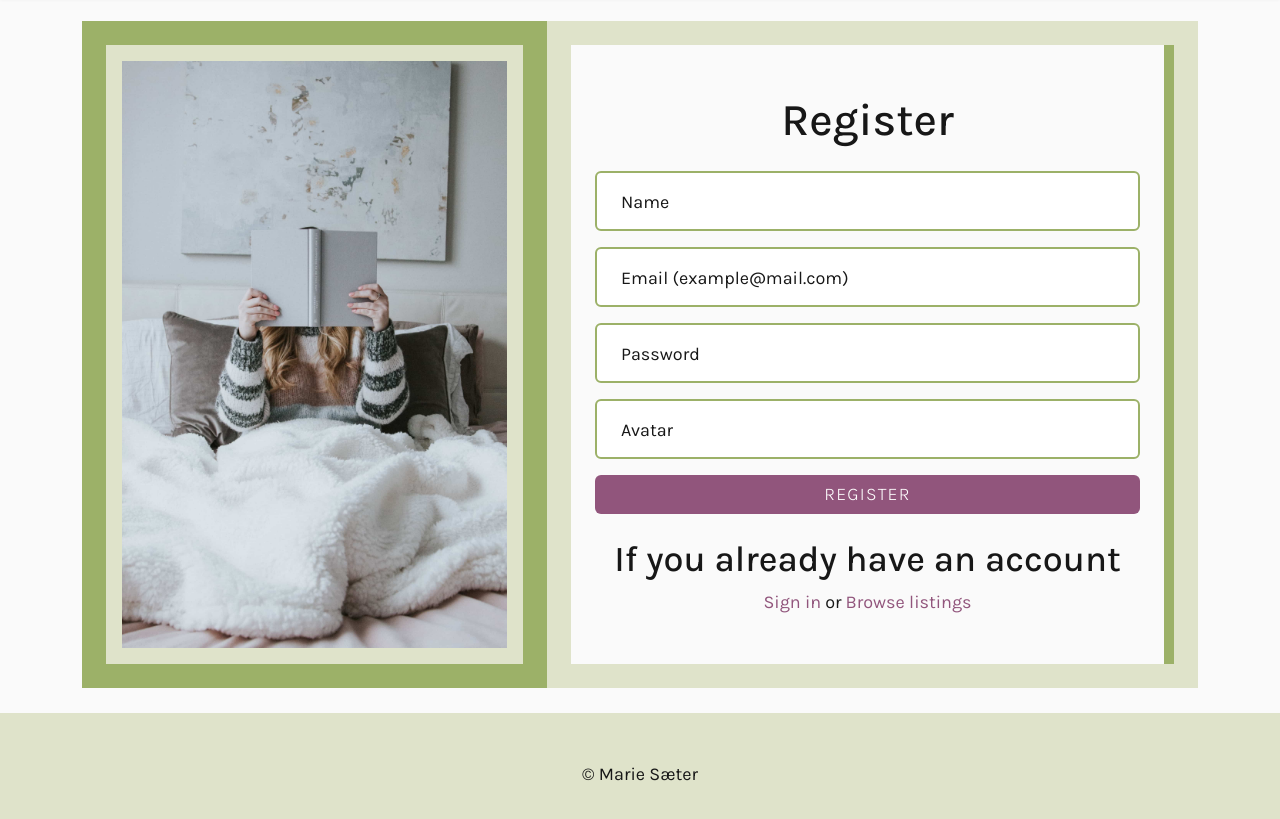
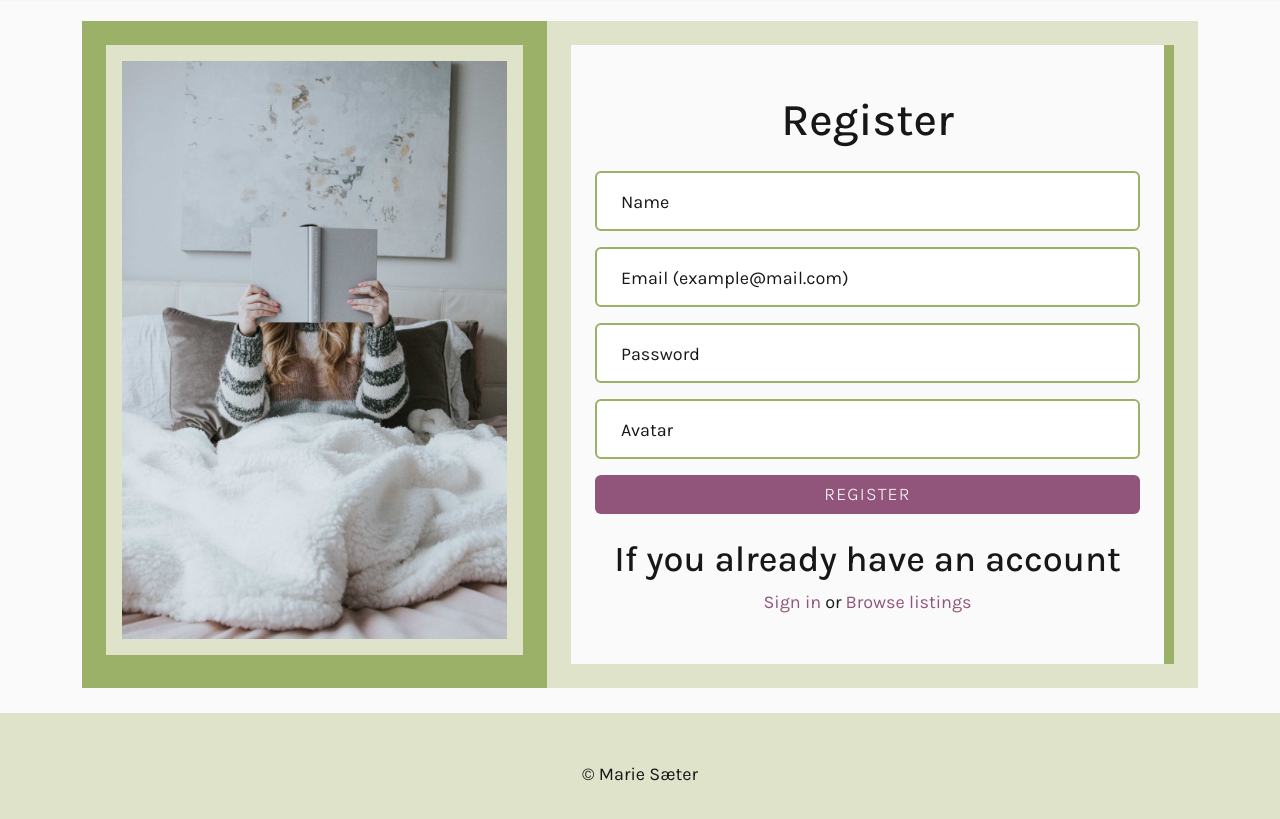
Before and after one commit to mariesaeter/noroff-semester-project-2, a website with bundled scripts: page register/index.html in a window 1280 px wide. Shown: the part 69-888 px from the top of the page. Built offline with nearby package versions, Linux system fonts and the light colour scheme.

Commit message:
Fixed images on login and register

```diff
--- a/register/index.html
+++ b/register/index.html
@@ -113,9 +113,9 @@
       <div class="container">
         <div class="row m-0">
           <div class="col col-xl-5 bg-primary py-3 d-none d-xl-block p-lg-4">
-            <div class="bg-light p-2 p-lg-3 h-100">
+            <div class="bg-light p-2 p-lg-3">
               <img
-                class="img-fluid h-100"
+                class="img-fluid large-img"
                 src="/src/images/register.jpg"
                 alt="bookshelf with books"
               />
--- a/src/scss/styles.scss
+++ b/src/scss/styles.scss
@@ -48,6 +48,10 @@ input:focus {
 // buttons
 .btn {
   letter-spacing: 0.075rem;
+}
+
+.large-img {
+  object-fit: cover;
 }
 
 .avatar-img {
```
Also changed, not shown: login/index.html (+1 -1 lines), dist/css/styles.css, 1 other file.
